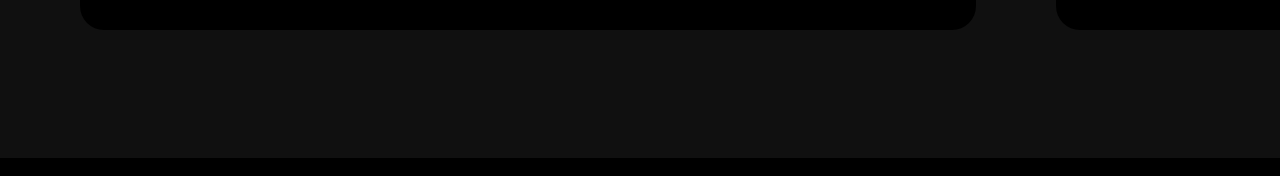
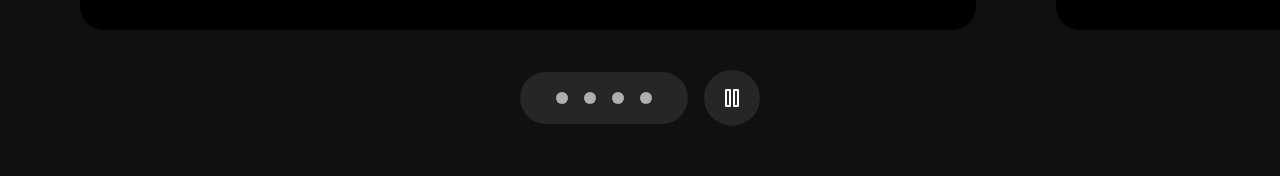
Before and after one commit to ShahramShakiba/Apple-inspired, a React (Vite) app: page / in a window 1280 px wide. Shown: the part 1566-1742 px from the top of the page. Built offline with nearby package versions, Linux system fonts and the light colour scheme.

Commit message:
Playing the Videos using scrollTrigger & useGSAP & onLoadedMetadata property

```diff
--- a/src/components/VideoCarousel.jsx
+++ b/src/components/VideoCarousel.jsx
@@ -1,12 +1,15 @@
 import { useEffect, useRef, useState } from 'react';
+import { useGSAP } from '@gsap/react';
 import gsap from 'gsap';
 import { highlightsSlides } from '../constants';
+import { pauseImg, playImg, replayImg } from '../utils';
 
 const VideoCarousel = () => {
   const videoRef = useRef([]);
   const videoSpanRef = useRef([]);
   const videoDivRef = useRef([]);
 
+  const [loadedData, setLoadedData] = useState([]);
   const [video, setVideo] = useState({
     isEnd: false,
     startPlay: false,
@@ -16,21 +19,41 @@
   });
   const { isEnd, startPlay, videoId, isLastVideo, isPlaying } = video;
 
-  const [loadedData, setLoadedData] = useState([]);
+  useGSAP(() => {
+    gsap.to('#video', {
+      // Desc-04 ↓
+      scrollTrigger: {
+        trigger: '#video',
+        toggleActions: 'restart none none none',
+      },
+
+      onComplete: () => {
+        setVideo((pre) => ({
+          ...pre,
+          startPlay: true,
+          isPlaying: true,
+        }));
+      },
+    });
+  }, [isEnd, videoId]);
 
   useEffect(() => {
-    //if we came to the end & not playing then pause it
+    // Desc-01 ↓
     loadedData.length > 3 && !isPlaying
       ? videoRef.current[videoId].pause()
       : startPlay && videoRef.current[videoId].play();
   }, [startPlay, videoId, isPlaying, loadedData]);
+
+  //play videos - Desc-05 ↓
+  const handleLoadedMetadata = (index, event) =>
+    setLoadedData((pre) => [...pre, event]);
 
   useEffect(() => {
     const currentProgress = 0;
     let span = videoSpanRef.current;
 
     if (span[videoId]) {
-      //animate the progress of the video duration
+      // Desc-02 ↓
 
       //animate videos
       let anim = gsap.to(span[videoId], {
@@ -41,6 +64,44 @@
       });
     }
   }, [videoId, startPlay]);
+
+  //handle Progression Tracking
+  const handleProcess = (type, i) => {
+    switch (type) {
+      case 'video-end':
+        setVideo((pre) => ({
+          ...pre,
+          isEnd: true,
+          videoId: i + 1,
+        }));
+        break;
+
+      case 'video-last':
+        setVideo((pre) => ({
+          ...pre,
+          isLastVideo: true,
+        }));
+        break;
+
+      case 'video-reset':
+        setVideo((pre) => ({
+          ...pre,
+          isLastVideo: false,
+          videoId: 0,
+        }));
+        break;
+
+      case 'play':
+        setVideo((pre) => ({
+          ...pre,
+          isPlaying: !pre.isPlaying,
+        }));
+        break;
+
+      default:
+        return video;
+    }
+  };
 
   return (
     <>
@@ -62,6 +123,8 @@
                       isPlaying: true,
                     }));
                   }}
+                  // Desc-05 ↓
+                  onLoadedMetadata={(event) => handleLoadedMetadata(i, event)}
                 >
                   <source src={list.video} type="video/mp4" />
                 </video>
@@ -79,6 +142,46 @@
           </div>
         ))}
       </div>
+
+      {/*====== Progression Tracking =======*/}
+      <div className="relative mt-10 flex-center">
+        <div className="py-5 bg-gray-300 rounded-full flex-center px-7 backdrop:">
+          {/* Desc-03 ↓ */}
+          {videoRef.current.map((_, i) => (
+            <span
+              key={i}
+              ref={(el) => (videoDivRef.current[i] = el)}
+              className="relative w-3 h-3 mx-2 bg-gray-200 rounded-full cursor-pointer"
+            >
+              <span
+                className="absolute w-full h-full rounded-full"
+                ref={(el) => (videoSpanRef.current[i] = el)}
+              />
+            </span>
+          ))}
+        </div>
+
+        {/*======= Play, Replay, Pause =======*/}
+        <button className="control-btn">
+          <img
+            src={isLastVideo ? replayImg : !isPlaying ? playImg : pauseImg}
+            alt={
+              isLastVideo
+                ? 'replay-icon'
+                : !isPlaying
+                ? 'play-icon'
+                : 'pause-icon'
+            }
+            onClick={
+              isLastVideo
+                ? () => handleProcess('video-reset')
+                : !isPlaying
+                ? () => handleProcess('play')
+                : () => handleProcess('pause')
+            }
+          />
+        </button>
+      </div>
     </>
   );
 };
@@ -86,6 +189,33 @@
 export default VideoCarousel;
 
 /* ============ Description ===========
+* Desc-01
+- if we came to the end & not playing then pause the video
+
+* Desc-02
+- animate the progress of the video duration
+
+* Desc-03
+- we get each video, nut we don't need to do anything with it, so we can just call it "_"
+
+* Desc-04
+- "scrollTrigger": Once the #video is on the view trigger it
+
+* Desc-05
+- "onLoadedMetadata": this will get trigger with the event once the "metadata" of the video has loaded
+- once it got data, we get "event", call handleLoadedMetadata and pass "index" and "event"
+
+- this handler "onLoadedMetadata" will call "handleLoadedMetadata" and in return call our state-setter "setLoadedData" and once it's in there will call this useEffect:
+useEffect(() => {
+    loadedData.length > 3 && !isPlaying
+      ? videoRef.current[videoId].pause()
+      : startPlay && videoRef.current[videoId].play();
+  }, [startPlay, videoId, isPlaying, loadedData]);
+
+  - and this useEffect will trigger video play
+
+
+
 * playsInline={true}:
 - the video should play inline rather than in fullscreen mode on supported devices.
 
```
